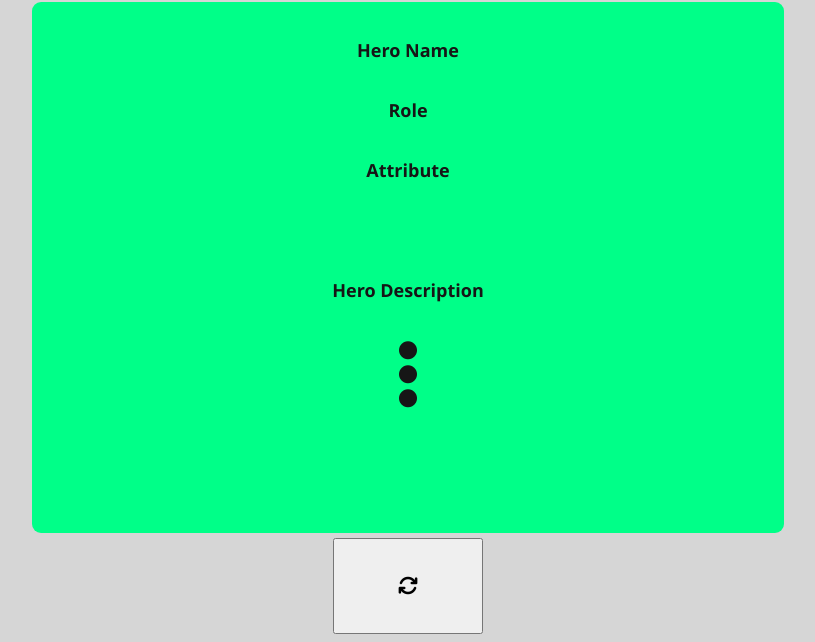
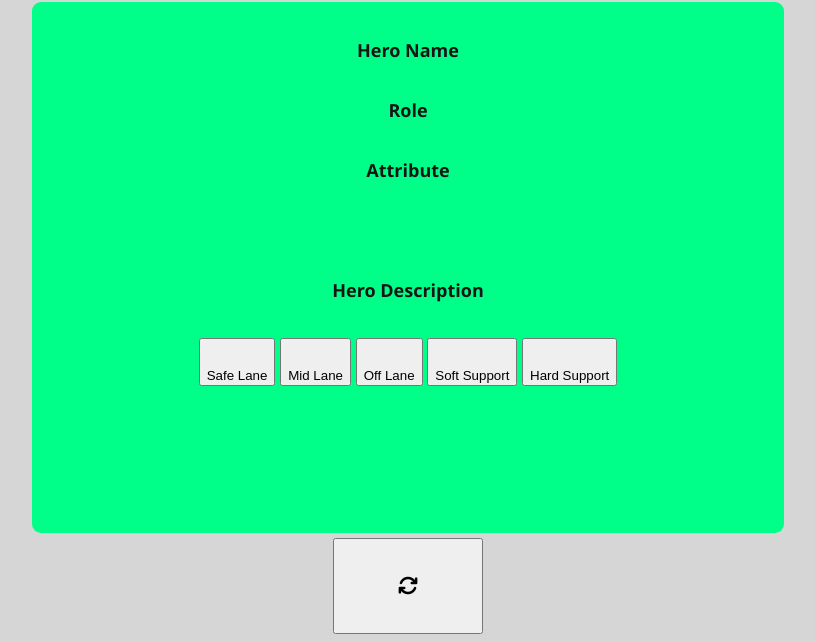
Before and after one commit to Visceral89/Dota-Hero-Picker, a website: page index.html in a window 1280 px wide. Shown: the part 158-800 px from the top of the page, without its empty margins (232-1047 px from the left). Drawn offline with Linux system fonts and the light colour scheme.

Commit message:
BEFORE FILTER
The last commit before adding the filter function. Use this commit to "go back"

```diff
--- /dev/null
+++ b/css/icons.css
@@ -0,0 +1,7 @@
+.icon{
+    background: url('/icons/');
+    height: 1.5em;
+    width: 1.5em;
+    display: block;
+    margin-bottom: 0.5em;
+}
--- a/heropicker.js
+++ b/heropicker.js
@@ -112,8 +112,9 @@ const circleEmpty ="f1ce";
 
 // Functions //
 
+// Filter the array for roles.
 
-// testing a re write of the random function.
+// Main Function of the app, fires when you press the random button.
 function newRandom(){
     var randomNumber = 0;
 
--- a/index.html
+++ b/index.html
@@ -7,6 +7,7 @@
     <title>Dota Hero Picker</title>
     <link rel="stylesheet" href="css/grid.css">
     <link rel="stylesheet" href="css/style.css">
+    <link rel="stylesheet" href="css/icons.css">
     <script src="https://kit.fontawesome.com/9d3c6258e3.js" crossorigin="anonymous"></script>
 </head>
 <body>
@@ -21,10 +22,22 @@
             <p id="heroAttribute">Attribute</p>
             <img id="heroImg" src="" alt="">
             <p id="heroDesc">Hero Description</p>
-                <div class="difficulty">
-                    <div id="cicrle0"><i class="fa-solid fa-circle"></i></div>
-                    <div id="cicrle1"><i class="fa-solid fa-circle"></i></div>
-                    <div id="cicrle2"><i class="fa-solid fa-circle"></i></div>
+                <div class="roles">
+                    <button class="role" id="carry">
+                        <span class="icon" id="carry"></span>
+                        Safe Lane</button>
+                    <button class="role" id="mid">
+                        <span class="icon" id="mid"></span>
+                        Mid Lane</button>
+                    <button class="role" id="offlane">
+                        <span class="icon" id="offlane"></span>
+                        Off Lane</button>
+                    <button class="role" id="support">
+                        <span class="icon" id="support"></span>
+                        Soft Support</button>
+                    <button class="role" id="hardsupport">
+                        <span class="icon" id="hardsupport"></span>
+                        Hard Support</button>
                 </div>
         </div>
         <div class="buttons">
```
